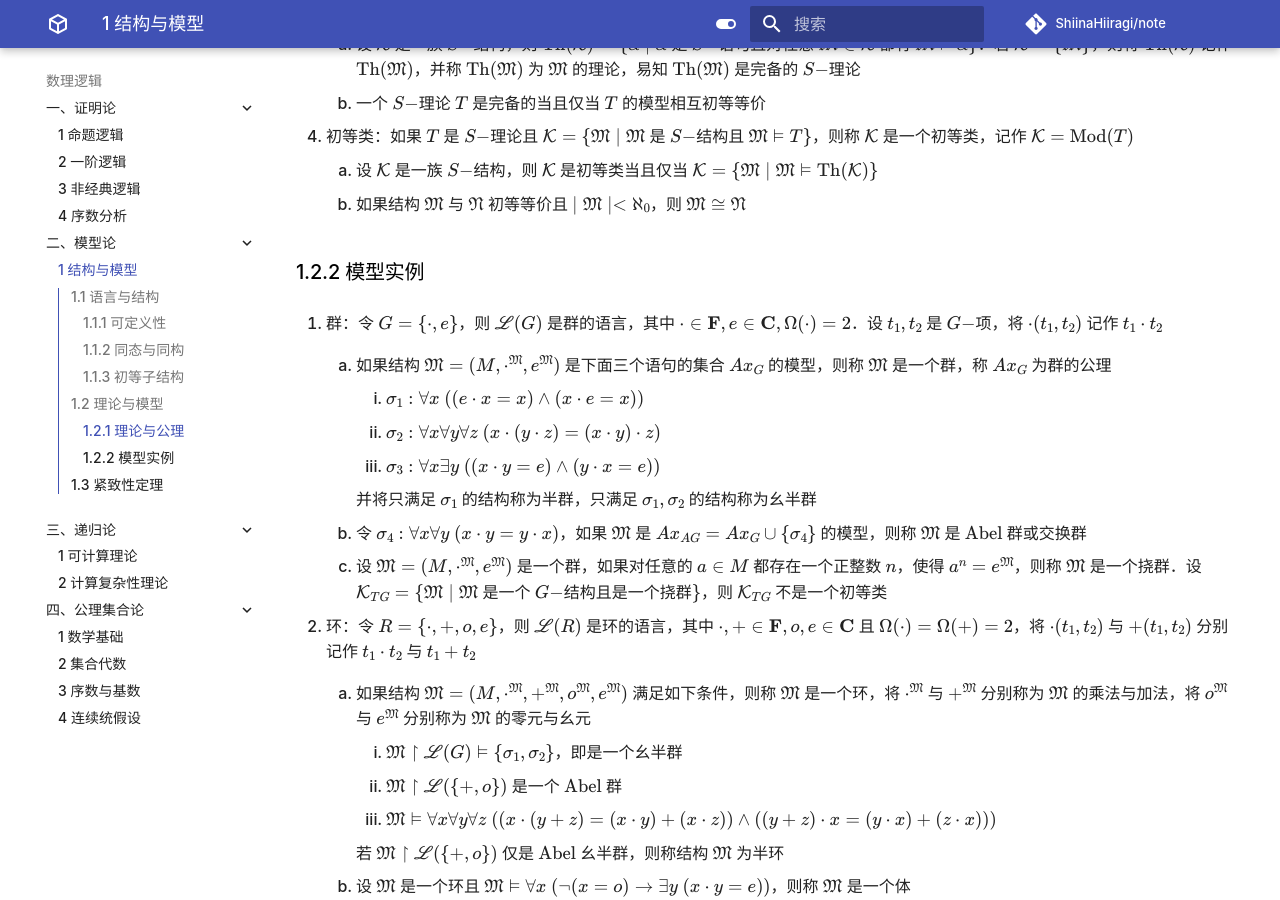
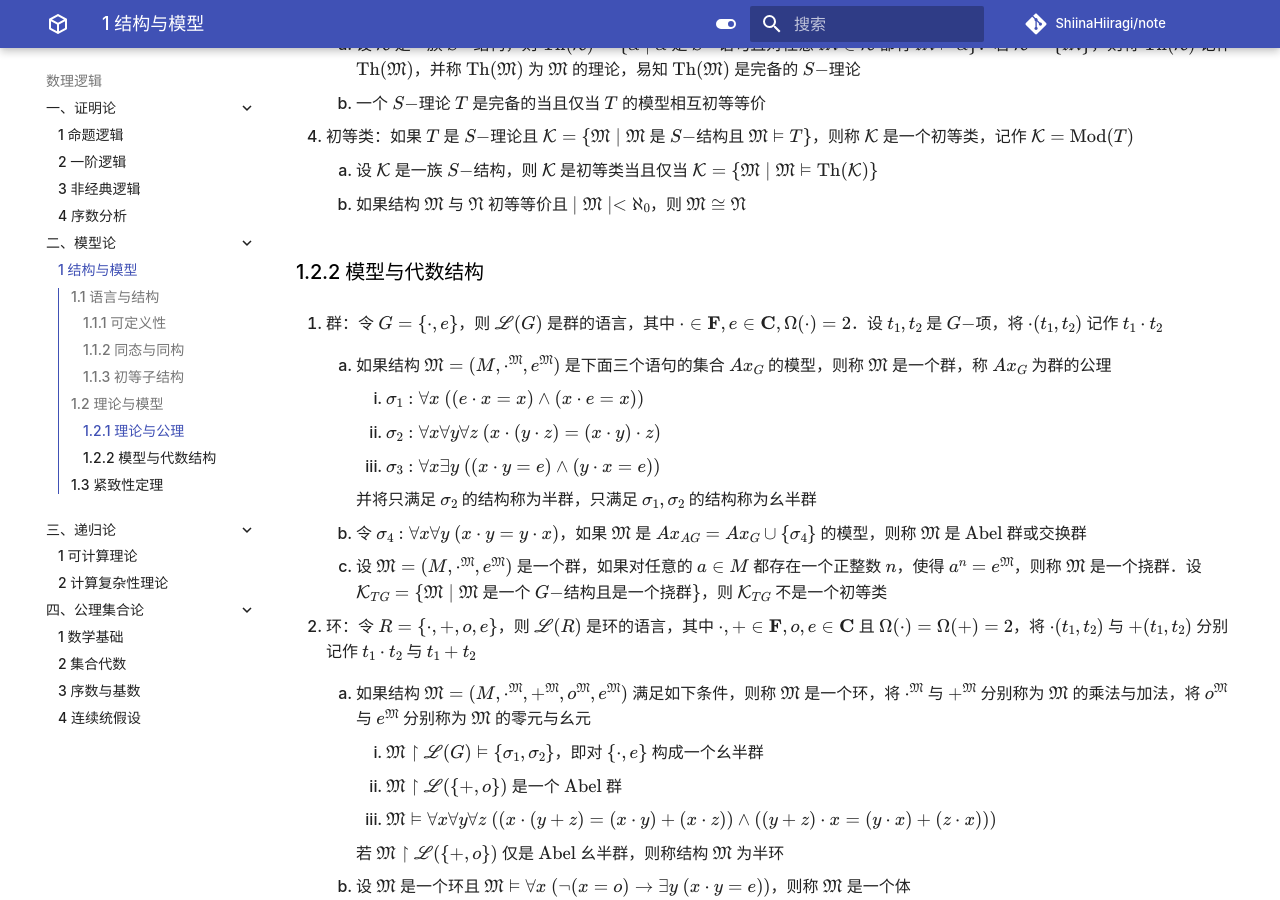
Before and after one commit to ShiinaHiiragi/note, an MkDocs documentation site: the page built from docs/logic/mdl/mdl.md, in a window 1280 px wide and 900 px high, scrolled down 3710 px. Built offline with MkDocs 1.6.1 and Material for MkDocs 9.7.7, drawn with Linux system fonts in a browser that asks for light colours; comment, search, counter and statistics services are not loaded.

Commit message:
first in grp

```diff
--- a/docs/logic/mdl/mdl.md
+++ b/docs/logic/mdl/mdl.md
@@ -95,21 +95,21 @@
     1. 设 $\mathcal K$ 是一族 $S-$结构，则 $\mathcal K$ 是初等类当且仅当 $\mathcal K = \{\mathfrak M \mid \mathfrak M \vDash \mathrm{Th}(\mathcal K)\}$
     2. 如果结构 $\mathfrak M$ 与 $\mathfrak N$ 初等等价且 $\mid \mathfrak M\mid < \aleph_0$，则 $\mathfrak M \cong \mathfrak N$
 
-### 1.2.2 模型实例
+### 1.2.2 模型与代数结构
 1. 群：令 $G = \{\cdot, e\}$，则 $\mathscr L(G)$ 是群的语言，其中 $\cdot \in \mathbf F, e \in \mathbf C, \Omega(\cdot) = 2$．设 $t_1, t_2$ 是 $G-$项，将 $\cdot(t_1, t_2)$ 记作 $t_1 \cdot t_2$
     1. 如果结构 $\mathfrak M = (M, \cdot^\mathfrak M, e^\mathfrak M)$ 是下面三个语句的集合 $Ax_G$ 的模型，则称 $\mathfrak M$ 是一个群，称 $Ax_G$ 为群的公理
         1. $\sigma_1: \forall x \ ((e \cdot x = x) \wedge (x \cdot e = x))$
         2. $\sigma_2: \forall x \forall y \forall z \ (x \cdot (y \cdot z) = (x \cdot y) \cdot z)$
         3. $\sigma_3: \forall x \exists y \ ((x \cdot y = e) \wedge (y \cdot x = e))$
 
-        并将只满足 $\sigma_1$ 的结构称为半群，只满足 $\sigma_1, \sigma_2$ 的结构称为幺半群
+        并将只满足 $\sigma_2$ 的结构称为半群，只满足 $\sigma_1, \sigma_2$ 的结构称为幺半群
 
     2. 令 $\sigma_4: \forall x \forall y \ (x \cdot y = y \cdot x)$，如果 $\mathfrak M$ 是 $Ax_{AG} = Ax_G \cup \{\sigma_4\}$ 的模型，则称 $\mathfrak M$ 是 $\text{Abel}$ 群或交换群
     3. 设 $\mathfrak M = (M, \cdot^\mathfrak M, e^\mathfrak M)$ 是一个群，如果对任意的 $a\in M$ 都存在一个正整数 $n$，使得 $a^n = e^\mathfrak M$，则称 $\mathfrak M$ 是一个挠群．设 $\mathcal K_{TG} = \{\mathfrak M \mid \mathfrak M$ 是一个 $G-$结构且是一个挠群$\}$，则 $\mathcal K_{TG}$ 不是一个初等类
 
 2. 环：令 $R = \{\cdot, +, o, e\}$，则 $\mathscr L(R)$ 是环的语言，其中 $\cdot, + \in \mathbf F, o, e \in \mathbf C$ 且 $\Omega(\cdot) = \Omega(+) = 2$，将 $\cdot(t_1, t_2)$ 与 $+(t_1, t_2)$ 分别记作 $t_1 \cdot t_2$ 与 $t_1 + t_2$
     1. 如果结构 $\mathfrak M = (M, \cdot^\mathfrak M, +^\mathfrak M, o^\mathfrak M, e^\mathfrak M)$ 满足如下条件，则称 $\mathfrak M$ 是一个环，将 $\cdot^\mathfrak M$ 与 $+^\mathfrak M$ 分别称为 $\mathfrak M$ 的乘法与加法，将 $o^\mathfrak M$ 与 $e^\mathfrak M$ 分别称为 $\mathfrak M$ 的零元与幺元
-        1. $\mathfrak M \upharpoonright \mathscr L(G) \vDash \{\sigma_1, \sigma_2\}$，即是一个幺半群
+        1. $\mathfrak M \upharpoonright \mathscr L(G) \vDash \{\sigma_1, \sigma_2\}$，即对 $\{\cdot, e\}$ 构成一个幺半群
         2. $\mathfrak M \upharpoonright \mathscr L(\{+, o\})$ 是一个 $\text{Abel}$ 群
         3. $\mathfrak M \vDash \forall x \forall y \forall z \ ((x \cdot (y + z) = (x \cdot y) + (x \cdot z)) \wedge ((y + z) \cdot x = (y \cdot x) + (z \cdot x)))$
 
--- a/mkdocs.yml
+++ b/mkdocs.yml
@@ -160,6 +160,7 @@
       - 3 计数理论: alg/comb/comb.md
       - 4 图论: alg/comb/graph.md
     - 三、近世代数:
+      - 1 群论: alg/mod/grp.md
       - 4 格论: alg/mod/ltt.md
   - 几何学:
     - 一、解析几何:
```
Also changed, not shown: docs/alg/mod/grp.md (added, +7 -0 lines).
